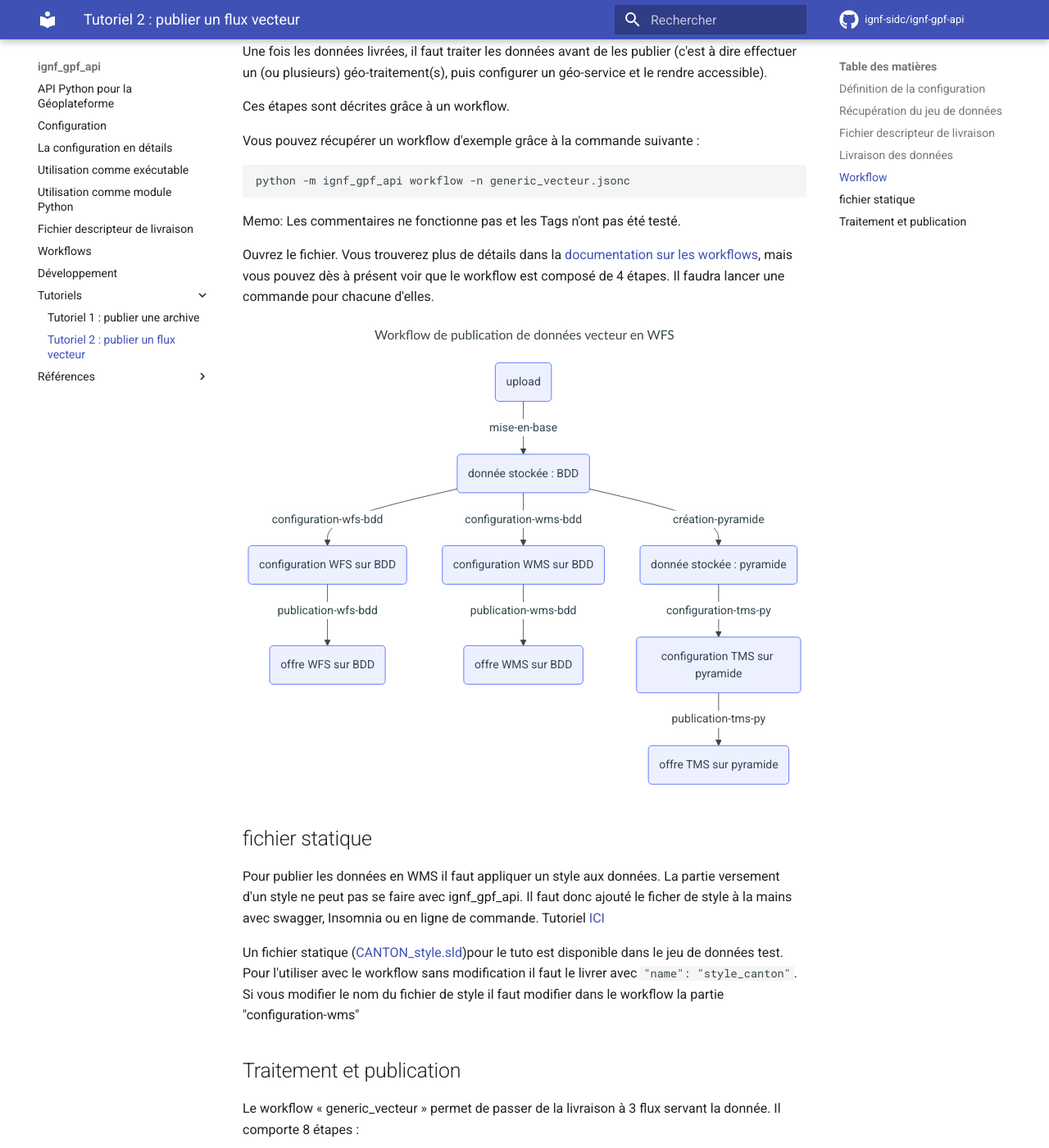
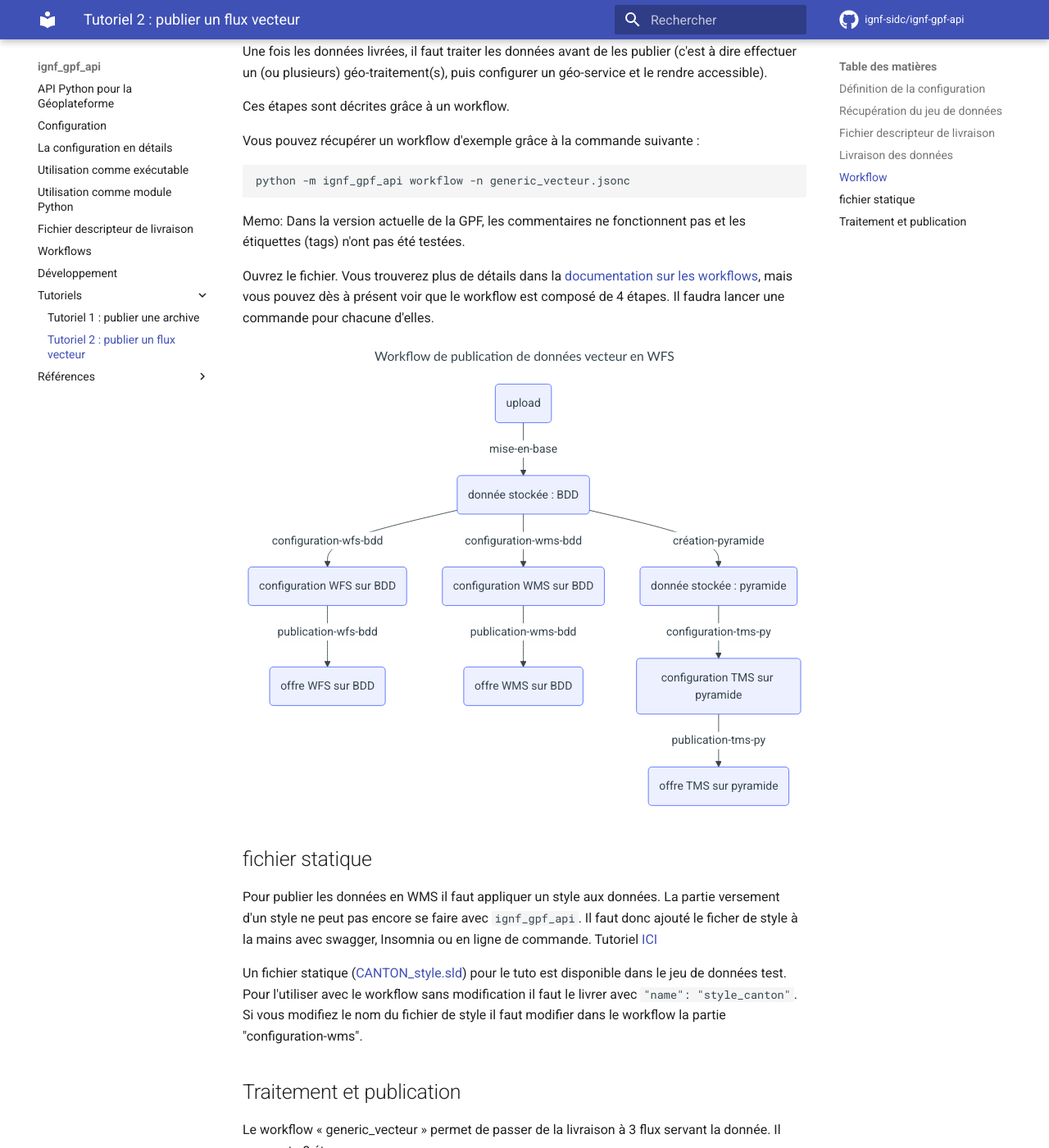
Before and after one commit to ignf-sidc/ignf-gpf-api, an MkDocs documentation site: the page built from docs/tutoriel_2_flux_vecteur.md, in a window 1280 px wide and 1400 px high, scrolled down 1668 px. Shown: the whole window at 82% size. Built offline with MkDocs 1.6.1 and Material for MkDocs 9.7.7, drawn with Linux system fonts in a browser that asks for light colours; comment, search, counter and statistics services are not loaded; some of the changed text lies outside the part shown.

Commit message:
doc tuto : relecture

````diff
--- a/docs/tutoriel_2_flux_vecteur.md
+++ b/docs/tutoriel_2_flux_vecteur.md
@@ -50,7 +50,7 @@
 
 * la liste des dossiers à téléverser ;
 * les informations de la livraison à créer (nom, description, srs et type) ;
-* les commentaires et les tags à ajouter à la livraison. (Memo : les commentaires ne sont pas encore supporter par la version actuel de la gpf)
+* les commentaires et les tags à ajouter à la livraison. (Memo : les commentaires ne sont pas encore supportées par la version actuelle de la GPF)
 
 ## Livraison des données
 
@@ -64,8 +64,7 @@
 
 ## Workflow
 
-Une fois les données livrées, il faut traiter les données avant de les publier (c'est à dire effectuer un (ou plusieurs) géo-traitement(s),
-puis configurer un géo-service et le rendre accessible).
+Une fois les données livrées, il faut traiter les données avant de les publier (c'est à dire effectuer un (ou plusieurs) géo-traitement(s), puis configurer un géo-service et le rendre accessible).
 
 Ces étapes sont décrites grâce à un workflow.
 
@@ -75,7 +74,7 @@
 python -m ignf_gpf_api workflow -n generic_vecteur.jsonc
 ```
 
-Memo: Les commentaires ne fonctionne pas et les Tags n'ont pas été testé.
+Memo: Dans la version actuelle de la GPF, les commentaires ne fonctionnent pas et les étiquettes (tags) n'ont pas été testées.
 
 Ouvrez le fichier. Vous trouverez plus de détails dans la [documentation sur les workflows](workflow.md), mais vous pouvez dès à présent voir que le workflow est composé de 4 étapes. Il faudra lancer une commande pour chacune d'elles.
 
@@ -97,10 +96,10 @@
 
 ## fichier statique
 
-Pour publier les données en WMS il faut appliquer un style aux données. La partie versement d'un style ne peut pas se faire avec ignf_gpf_api. Il faut donc ajouté le ficher de style à la mains avec swagger, Insomnia ou en ligne de commande. Tutoriel [ICI](https://gpf-beta.ign.fr/geoplateforme/tutoriels/vecteur/gestion_statique/)
+Pour publier les données en WMS il faut appliquer un style aux données. La partie versement d'un style ne peut pas encore se faire avec `ignf_gpf_api`. Il faut donc ajouté le ficher de style à la mains avec swagger, Insomnia ou en ligne de commande. Tutoriel [ICI](https://gpf-beta.ign.fr/geoplateforme/tutoriels/vecteur/gestion_statique/)
 
-Un fichier statique ([CANTON_style.sld](../ignf_gpf_api/_data/datasets/1_dataset_vector/CANTON_style.sld))pour le tuto est disponible dans le jeu de données test. Pour l'utiliser avec le workflow sans modification il faut le livrer avec `"name": "style_canton"`.
-Si vous modifier le nom du fichier de style il faut modifier dans le workflow la partie "configuration-wms"
+Un fichier statique ([CANTON_style.sld](https://raw.githubusercontent.com/ignf-sidc/ignf-gpf-api/prod/ignf_gpf_api/_data/datasets/1_dataset_vector/CANTON_style.sld)) pour le tuto est disponible dans le jeu de données test. Pour l'utiliser avec le workflow sans modification il faut le livrer avec `"name": "style_canton"`.
+Si vous modifiez le nom du fichier de style il faut modifier dans le workflow la partie "configuration-wms".
 
 ## Traitement et publication
 
````
Also changed, not shown: other parts of docs/tutoriel_2_flux_vecteur.md (+1 -1 lines), docs/tutoriel_1_archive.md (+1 -1 lines), docs/tutoriel_3_flux_raster.md (+10 -14 lines).
